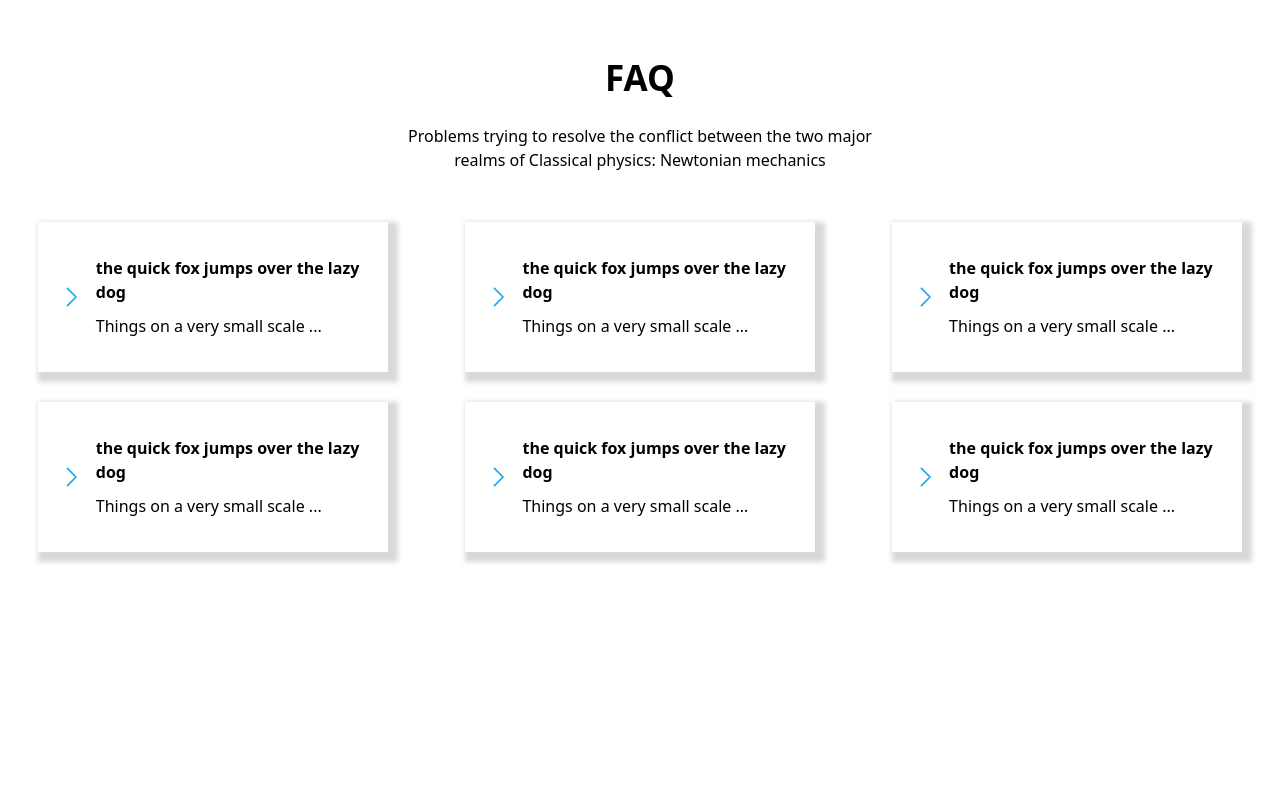
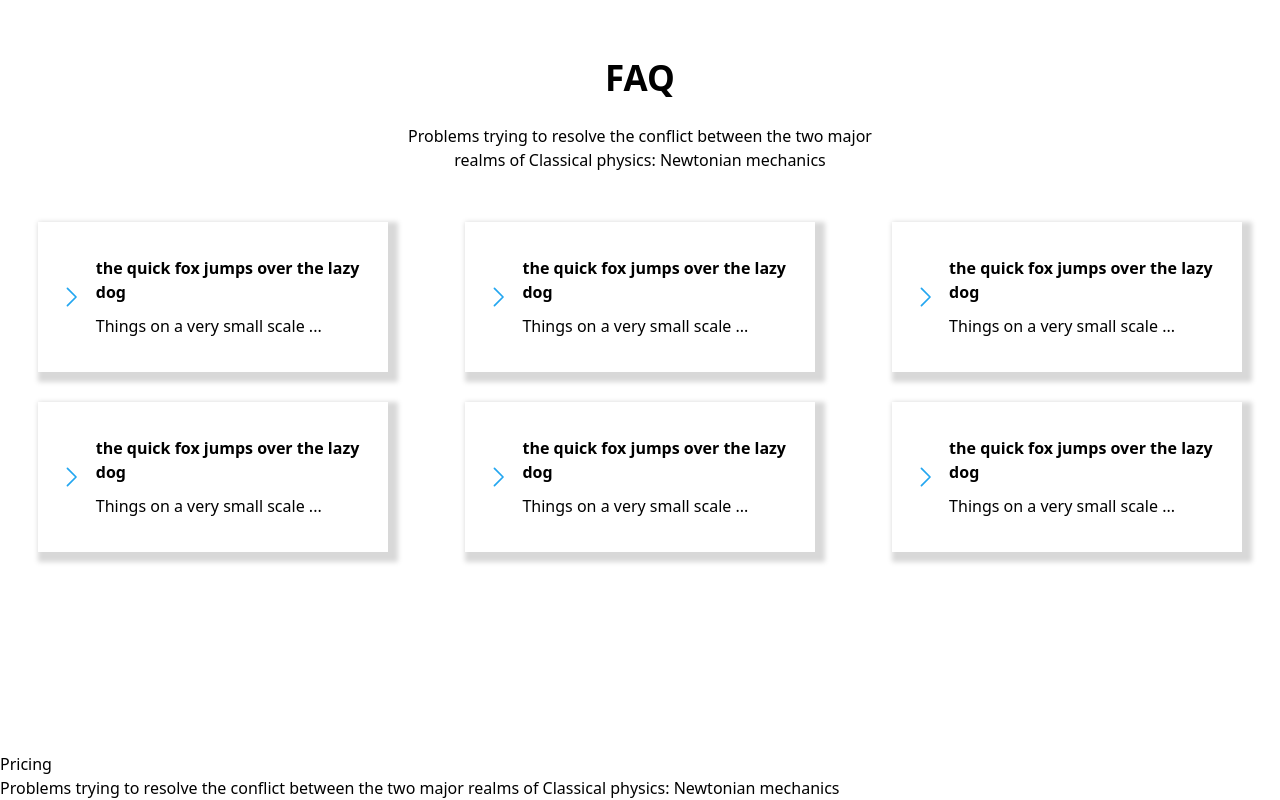
Before and after one commit to vibswift/html-tailwind-home-work, a website: page src/index.html in a window 1280 px wide. Shown: the part 2306-3106 px from the top of the page. Before the commit the page ends 3058 px from the top, so only its background shows below. Drawn offline with nearby package versions, Linux system fonts and the light colour scheme; files that its build step writes are made by us from their sources.

Commit message:
main section5

```diff
--- a/src/index.html
+++ b/src/index.html
@@ -324,6 +324,16 @@ the lazy dog</p>
         </div>
     </section>
 
+    <section>
+        <div class="block1">
+            <p>Pricing</p>
+            <p>Problems trying to resolve
+the conflict between the two major
+realms of Classical physics:
+Newtonian mechanics </p>
+        </div>
+    </section>
+
 </main>
 
 </body>
```
